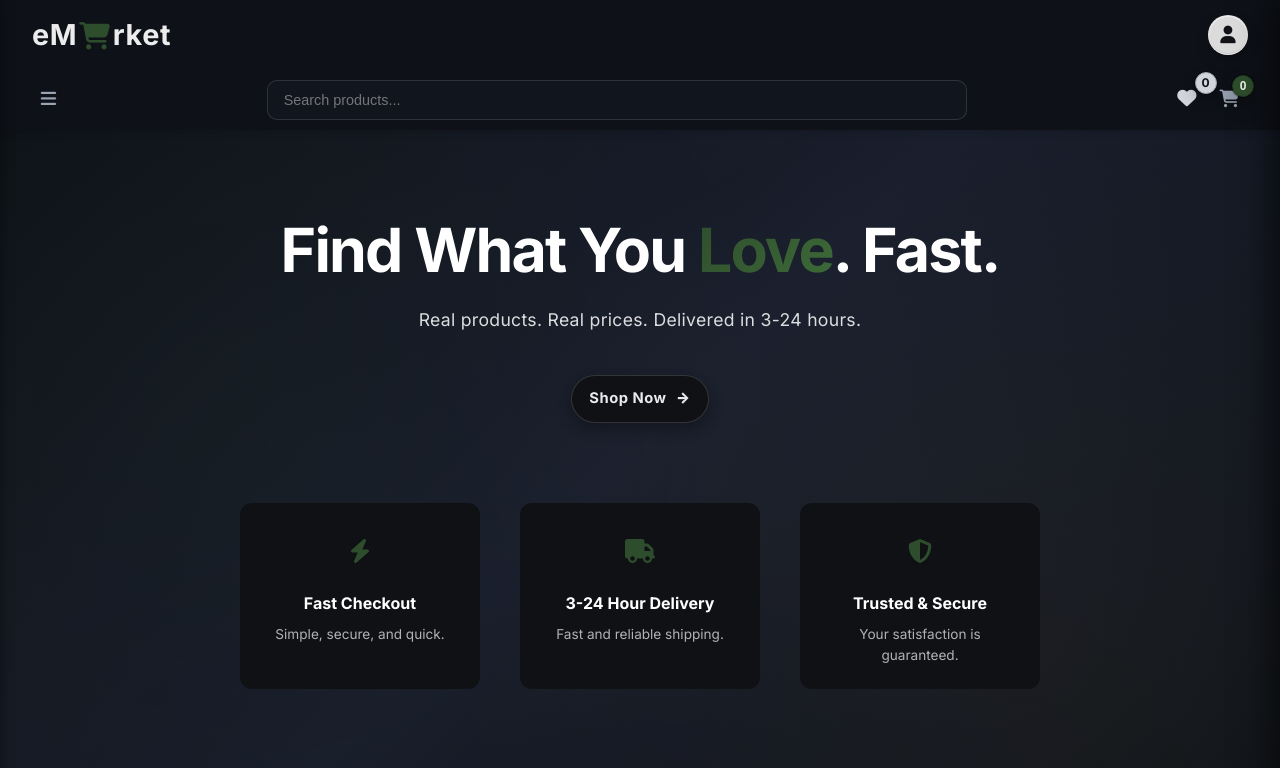
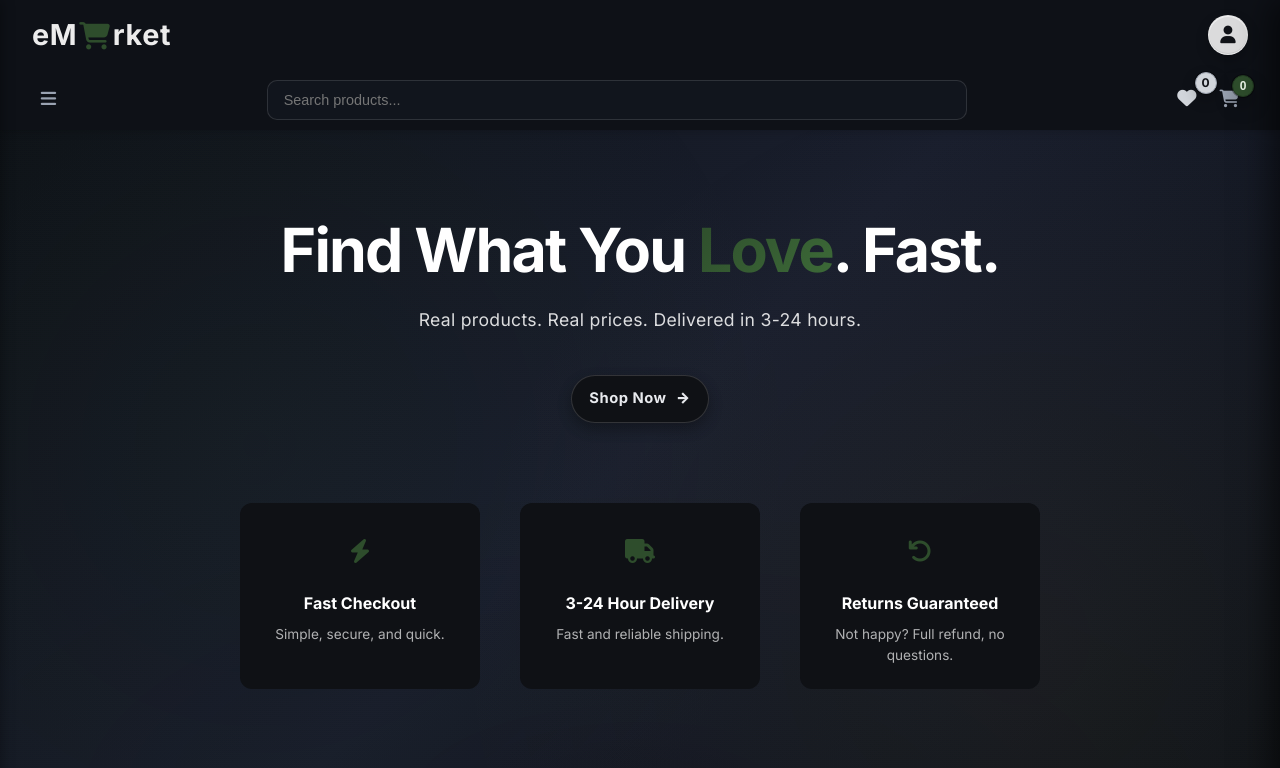
Before and after one commit to ndwyfrank56-cmyk/My-E-commerce-Website, a Flask app: template templates/home.html in a window 1280 px wide. Shown: the top 768 px of the page. Run offline with Flask 3, Linux system fonts and the light colour scheme; the template is opened without the code that fills it, so the values that code supplies are empty; parts of the project's set-up code (start-up, migrations or seed data) failed here and were passed over; some libraries are stand-ins or nearby versions.

Commit message:
Update hero feature: change to Returns Guaranteed with undo icon

```diff
--- a/templates/home.html
+++ b/templates/home.html
@@ -3570,9 +3570,9 @@
           <p>Fast and reliable shipping.</p>
         </div>
         <div class="hero-feature">
-          <div class="hero-feature-icon"><i class="fas fa-shield-alt"></i></div>
-          <h3>Trusted & Secure</h3>
-          <p>Your satisfaction is guaranteed.</p>
+          <div class="hero-feature-icon"><i class="fas fa-undo"></i></div>
+          <h3>Returns Guaranteed</h3>
+          <p>Not happy? Full refund, no questions.</p>
         </div>
       </div>
     </div>
```
